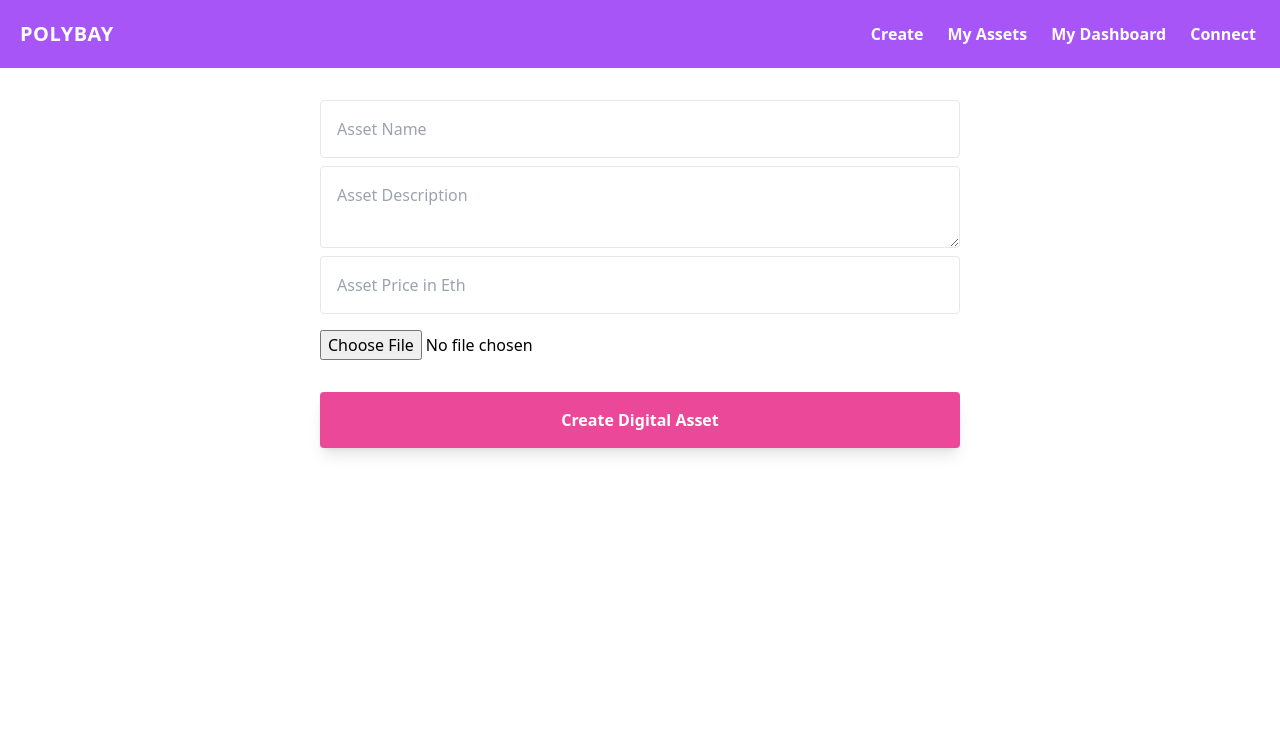
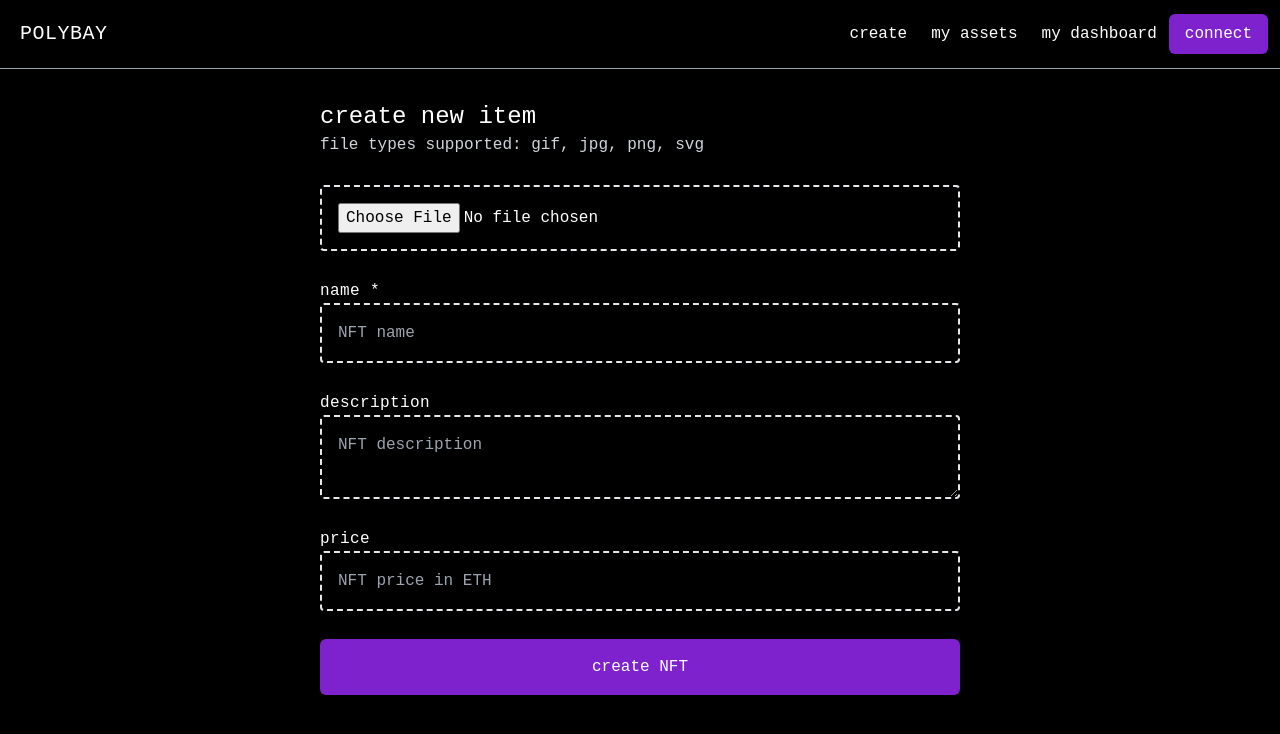
Before and after one commit to ucf-nft-marketplace/polybay, a Next.js app: page /create-item in a window 1280 px wide. Shown: the top 734 px of the page. Built offline with nearby package versions, Linux system fonts and the light colour scheme; what ipfs-http-client would draw is missing.

Commit message:
update css on navbar/create-item page

```diff
--- a/components/Navigation/index.js
+++ b/components/Navigation/index.js
@@ -3,36 +3,35 @@ import Link from 'next/link';
 export default function Navbar() {
   return (
     <>
-      <nav className='flex items-center flex-wrap bg-purple-500 p-3 '>
+      <nav className='flex items-center border-b border-gray-400 flex-wrap p-3'>
         <Link href='/'>
           <a className='inline-flex items-center p-2 mr-4 '>
-            <span className='text-xl text-white font-bold uppercase tracking-wide'>
+            <span className='text-xl font-body text-white uppercase tracking-wide'>
               Polybay
             </span>
           </a>
         </Link>
-        <div className='hidden w-full lg:inline-flex lg:flex-grow lg:w-auto'>
-          <div className='lg:inline-flex lg:flex-row lg:ml-auto lg:w-auto w-full lg:items-center items-start  flex flex-col lg:h-auto'>
-            <Link href="create-item">
-              <a className='lg:inline-flex lg:w-auto w-full px-3 py-2 rounded text-white font-bold items-center justify-center hover:text-gray-700'>
-                Create
+        <div className='hidden w-full font-body lg:inline-flex lg:flex-grow lg:w-auto'>
+          <div className='lg:inline-flex lg:flex-row lg:ml-auto lg:w-auto w-full lg:items-center items-start flex flex-col lg:h-auto'>
+            <Link href="/create-item">
+              <a className='header-links'>
+                create
               </a>
             </Link>
             <Link href="/my-assets">
-              <a className='lg:inline-flex lg:w-auto w-full px-3 py-2 rounded text-white font-bold items-center justify-center hover:text-gray-700'>
-                My Assets
+              <a className='header-links'>
+                my assets
               </a>
             </Link>
             <Link href="/creator-dashboard">
-              <a className='lg:inline-flex lg:w-auto w-full px-3 py-2 rounded text-white font-bold items-center justify-center hover:text-gray-700'>
-                My Dashboard
+              <a className='header-links'>
+                my dashboard
               </a>
             </Link>
-            <Link href="/connect-wallet">
-              <a className='lg:inline-flex lg:w-auto w-full px-3 py-2 rounded text-white font-bold items-center justify-center hover:text-gray-700'>
-                Connect
-              </a>
-            </Link>
+            {/* changed to button, cause wallet connect should only be a modal instead of redirecting to a connect page right? */}
+            <button className='btn-primary'>
+              connect
+            </button>
           </div>
         </div>
       </nav>
--- a/package.json
+++ b/package.json
@@ -18,6 +18,7 @@
     "hardhat": "^2.8.3",
     "ipfs-http-client": "^50.1.2",
     "next": "^12.0.2",
+    "postcss": "^8.4.5",
     "react": "17.0.2",
     "react-dom": "17.0.2",
     "web3modal": "^1.9.5"
--- a/pages/_app.js
+++ b/pages/_app.js
@@ -3,7 +3,7 @@ import Navbar from '../components/Navigation'
 
 function MyApp({ Component, pageProps }) {
     return (
-        <div>
+        <div className="bg-black h-full min-h-screen text-white">
             <Navbar />
             <Component {...pageProps} />
         </div>
--- a/pages/connect-wallet/index.js
+++ b/pages/connect-wallet/index.js
@@ -1,3 +1,3 @@
 export default function ConnectWallet() {
-    return <h1>Connect Wallet</h1>
+    return <h1>Connect Wallet, this page will be removed, since walletconnect can be used as a modal</h1>
   }
--- a/pages/create-item/index.js
+++ b/pages/create-item/index.js
@@ -77,36 +77,51 @@ export default function CreateItem() {
   }
 
   return (
-    <div className="flex justify-center">
-      <div className="w-1/2 flex flex-col pb-12">
+    <div className="flex justify-center font-body">
+      <div className="mt-8 mb-8 w-1/2 flex flex-col pb-12">
+        <h1 className="text-2xl"> create new item </h1>
+        <h3 className="text-md text-gray-300"> file types supported: gif, jpg, png, svg </h3>
+        <div className="mt-7">
          <input
-          placeholder="Asset Name"
-          className="mt-8 border rounded p-4"
+            type="file"
+            name="NFT"
+            className="form-inputs"
+            onChange={onChange}
+          />
+        </div>
+        <div className="place-items-center block grid">
+          {
+            fileUrl && (
+              <img className="rounded mt-4" width="500" src={fileUrl} />
+            )
+          }
+        </div>
+        <div className="mt-7">
+          <label className="tracking-wide"> name * </label>
+          <input
+            placeholder="NFT name"
+            className="form-inputs"
             onChange={e => updateFormInput({ ...formInput, name: e.target.value })}
           />
+        </div>
+        <div className="mt-7">
+          <label className="tracking-wide"> description </label>
           <textarea
-          placeholder="Asset Description"
-          className="mt-2 border rounded p-4"
+            placeholder="NFT description"
+            className="form-inputs"
             onChange={e => updateFormInput({ ...formInput, description: e.target.value })}
           />
+        </div>
+        <div className="mt-7">
+          <label className="tracking-wide"> price </label>
           <input
-          placeholder="Asset Price in Eth"
-          className="mt-2 border rounded p-4"
+            placeholder="NFT price in ETH"
+            className="form-inputs"
             onChange={e => updateFormInput({ ...formInput, price: e.target.value })}
           />
-        <input
-          type="file"
-          name="Asset"
-          className="my-4"
-          onChange={onChange}
-        />
-        {
-          fileUrl && (
-            <img className="rounded mt-4" width="350" src={fileUrl} />
-          )
-        }
-        <button onClick={createMarket} className="font-bold mt-4 bg-pink-500 text-white rounded p-4 shadow-lg">
-          Create Digital Asset
+        </div>
+        <button onClick={createMarket} className="btn-primary mt-7 p-4">
+          create NFT
         </button>
       </div>
     </div>
--- a/styles/globals.css
+++ b/styles/globals.css
@@ -1,3 +1,15 @@
 @tailwind base;
 @tailwind components;
 @tailwind utilities;
+
+@layer components {
+    .btn-primary {
+        @apply py-2 px-4 bg-purple-700 text-white rounded-md hover:bg-purple-900 focus:outline-none focus:ring-2 focus:ring-purple-400 focus:ring-opacity-75;
+    }
+    .header-links {
+        @apply lg:inline-flex lg:w-auto w-full px-3 py-2 rounded text-white items-center justify-center hover:text-gray-300
+    }
+    .form-inputs {
+        @apply block w-full border-dashed border-2 bg-transparent rounded p-4
+    }
+  }
--- a/tailwind.config.js
+++ b/tailwind.config.js
@@ -5,6 +5,11 @@ module.exports = {
   ],
   theme: {
     extend: {},
+    fontFamily: {
+      body: [
+        'Courier New',
+      ],
+    },
   },
   plugins: [],
 }
```
Lines whose indentation alone changed are shown as unchanged.
